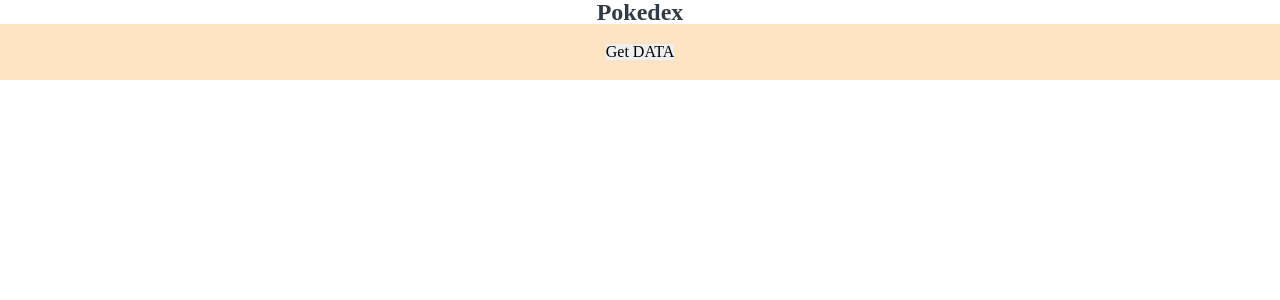
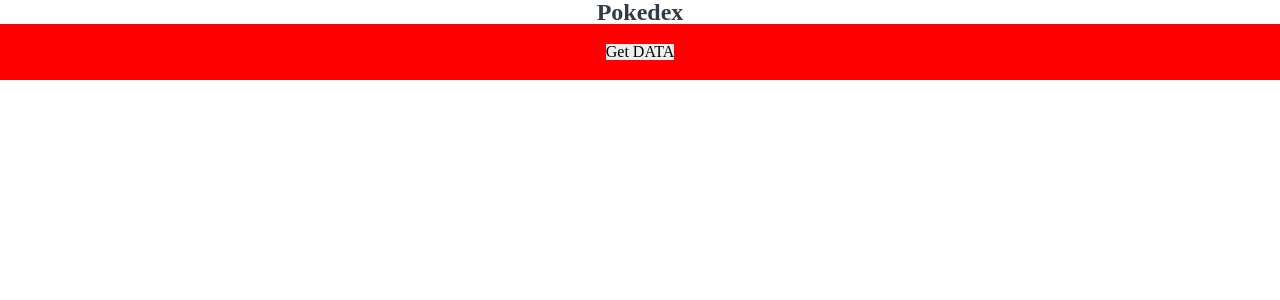
Before and after one commit to evandrodias11/projeto-pokedex, a React (Create React App) app: page / in a window 1280 px wide. Shown: the top 300 px of the page. Built offline with nearby package versions, Linux system fonts and the light colour scheme.

Commit message:
Update App.css

```diff
--- a/src/App.css
+++ b/src/App.css
@@ -12,7 +12,7 @@
 
   flex-wrap: wrap;
 
-  background-color: bisque;
+  background-color: red;
 
   justify-content: center;
 }
```
